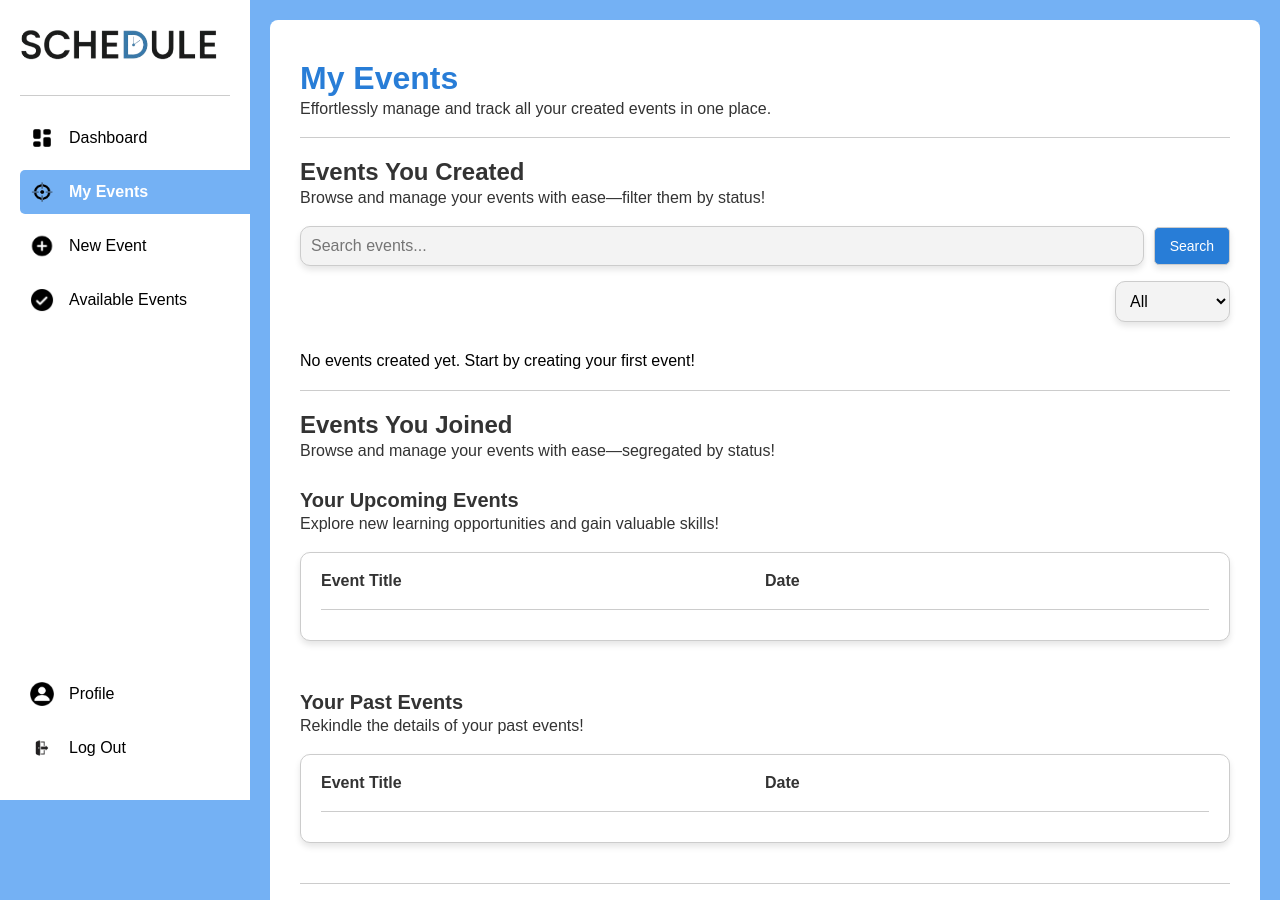
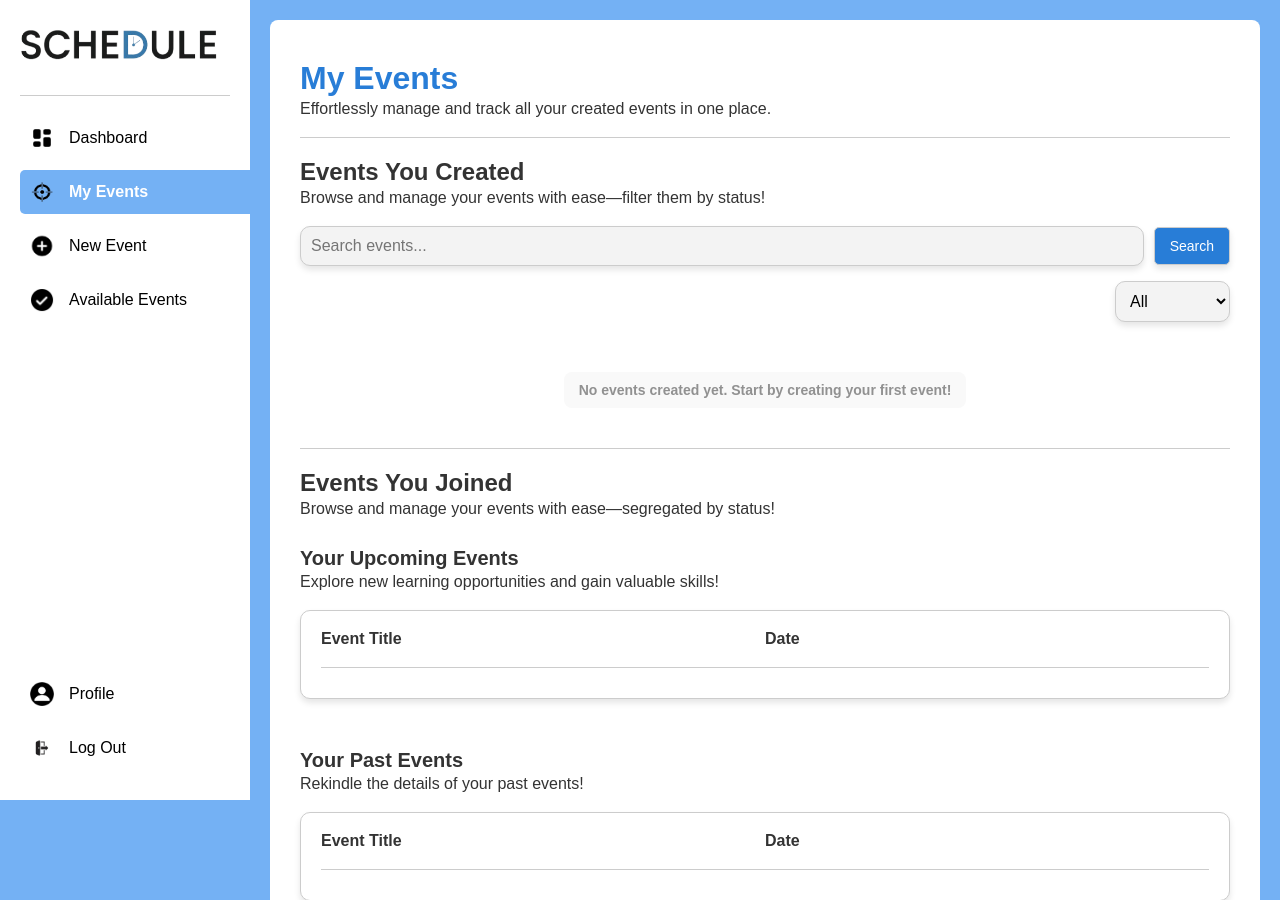
Before and after one commit to RalphWreckeri2/SCHEDULE, a PHP site: page /MyEvents.php in a window 1280 px wide. Shown: the top 900 px of the page. Run offline with PHP 8.4, Linux system fonts and the light colour scheme.

Commit message:
Fixed no events created message. Added minlength for creating new password but not fully implemented since client side pa lang siya.

```diff
--- a/CRUD.php
+++ b/CRUD.php
@@ -22,6 +22,12 @@ class UserManager
         $stmt = $this->conn->prepare("CALL InsertUser(?, ?, ?, ?)"); // Calling the stored procedure
         $stmt->bind_param("ssss", $name, $email, $phone, $hashed_password); // Binding parameters
         return $stmt->execute(); // Executing the statement
+    }
+
+    public function UserExists($email) {
+        $stmt = $this->conn->prepare("SELECT * FROM users WHERE email= ?");
+        $stmt->bind_param("s", $email);
+        return $stmt->execute();
     }
 
     public function AuthenticateUser($name, $email, $password)
@@ -82,7 +88,7 @@ class UserManager
     {
         $stmt = $this->conn->prepare("CALL UpdatePassword(?, ?)");
         if (!$stmt) {
-            die("Prepare failed: " . $this->conn->error);  // For debugging
+            die("Prepare failed: " . $this->conn->error);  // For debugging - wag na alisin baka masira eh
         }
         $stmt->bind_param("ss", $email, $new_password);
         return $stmt->execute();
--- a/CreateAccount.php
+++ b/CreateAccount.php
@@ -16,7 +16,9 @@ if ($_SERVER["REQUEST_METHOD"] == "POST") {
     if ($UserManager->InsertUser($name, $email, $phone, $password)) {
         $showModal = true; // Success modal or redirection flag
     } else {
-        echo "<script>alert('Error: Could not create user.');</script>";
+        if ($UserManager->UserExists($email)) {
+            echo "<script>alert('Error: User already exists.');</script>";
+        }
     }
 }
 ?>
--- a/MyEvents.php
+++ b/MyEvents.php
@@ -99,10 +99,10 @@ if (isset($_SESSION['user_id'])) {
                 </script>
             </div>
 
-            <!--need rin pala ng ui for a user na wlaa pang events... pero condition yun sa backend eh HAHA-->
-            <!-- php logic here to show the events created by the user, view button leads to ViewEvent -->
             <?php if (empty($events)) : ?>
-                <p>No events created yet. Start by creating your first event!</p>
+                <div class="no-events-wrapper">
+                    <a href="NewEvent.php" class="no-events-message">No events created yet. Start by creating your first event!</a>
+                </div>
             <?php else : ?>
                 <div class="event-panel-container">
                     <?php foreach ($events as $event) : ?>
--- a/NewPassword.php
+++ b/NewPassword.php
@@ -51,11 +51,11 @@ if ($_SERVER["REQUEST_METHOD"] == "POST") {
                 <h2>Forgot Password</h2>
                 <form method="post">
                     <div class="form-field">
-                        <input type="password" name="new_password" placeholder="New Password" required>
+                        <input type="password" name="new_password" placeholder="New Password" minlength="8" required>
                         <button type="button" class="toggle-password" data-target="new_password">Show</button>
                     </div>
                     <div class="form-field">
-                        <input type="password" name="confirm_new_password" placeholder="Confirm New Password" required>
+                        <input type="password" name="confirm_new_password" placeholder="Confirm New Password" minlength="8" required>
                         <button type="button" class="toggle-password" data-target="confirm_new_password">Show</button>
                     </div>
                     <div class="form-submit">
--- a/styles1.css
+++ b/styles1.css
@@ -232,12 +232,29 @@ h2 {
     gap: 20px;
 }
 
+.no-events-wrapper {
+    text-align: center;
+    margin-top: 20px;
+}
+
 .no-events-message {
     color: #919191;
-    font-size: 20px;
+    font-size: 14px;
     font-weight: bold;
     text-align: center;
-    margin-top: 20px;
+    margin: 20px auto; /* Center horizontally */
+    text-decoration: none; /* Remove underline */
+    display: inline-block; /* Ensure proper spacing */
+    padding: 10px 15px; /* Add padding for better click area */
+    border-radius: 8px; /* Rounded corners */
+    background-color: #f9f9f9; /* Light background for better visibility */
+    transition: background-color 0.3s ease, transform 0.2s ease-in-out; /* Smooth hover effect */
+}
+
+.no-events-message:hover {
+    background-color: #e0e0e0; /* Slightly darker background on hover */
+    transform: scale(1.05); /* Slight zoom effect */
+    color: #333; /* Darker text color on hover */
 }
 
 .event-panel h3 {
```
